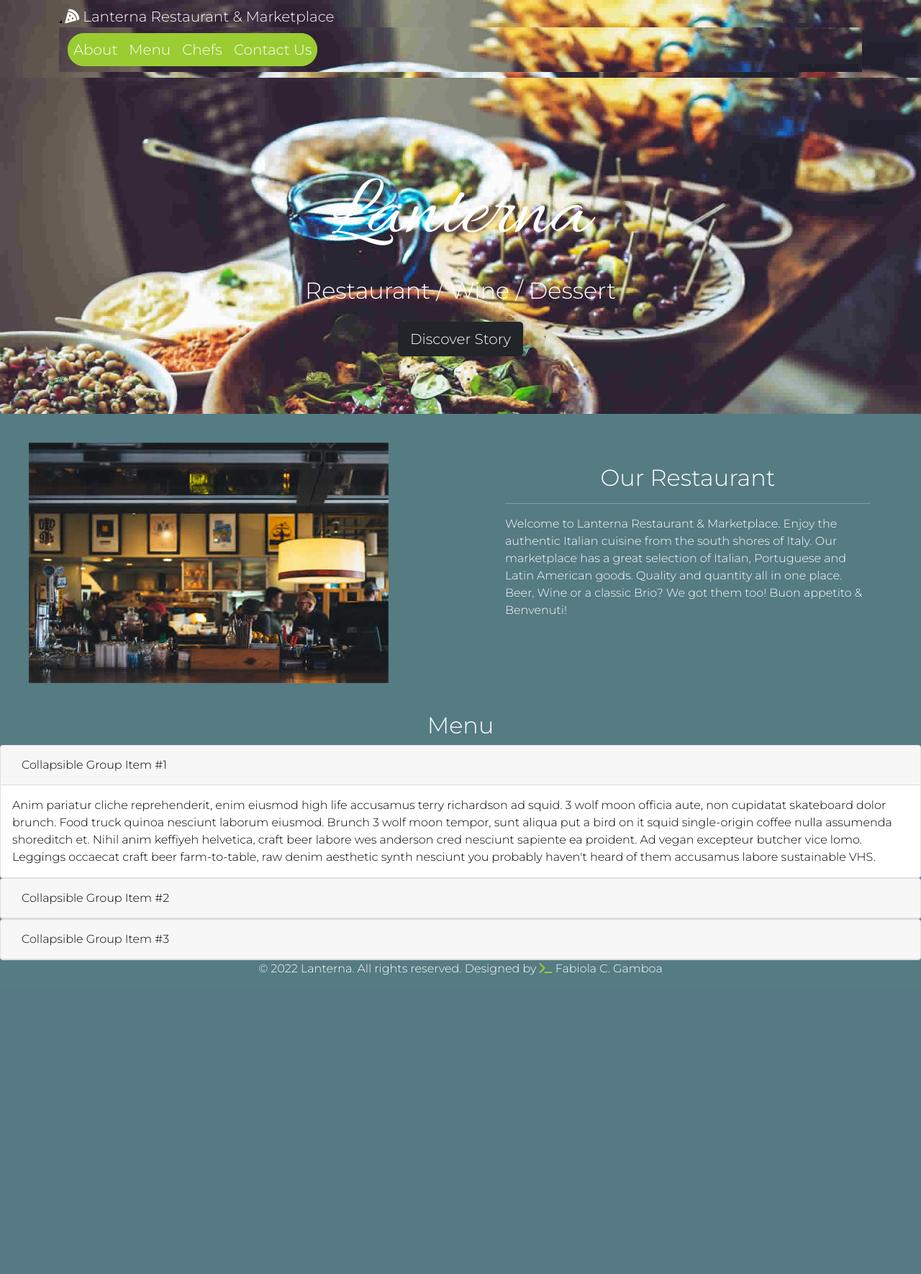
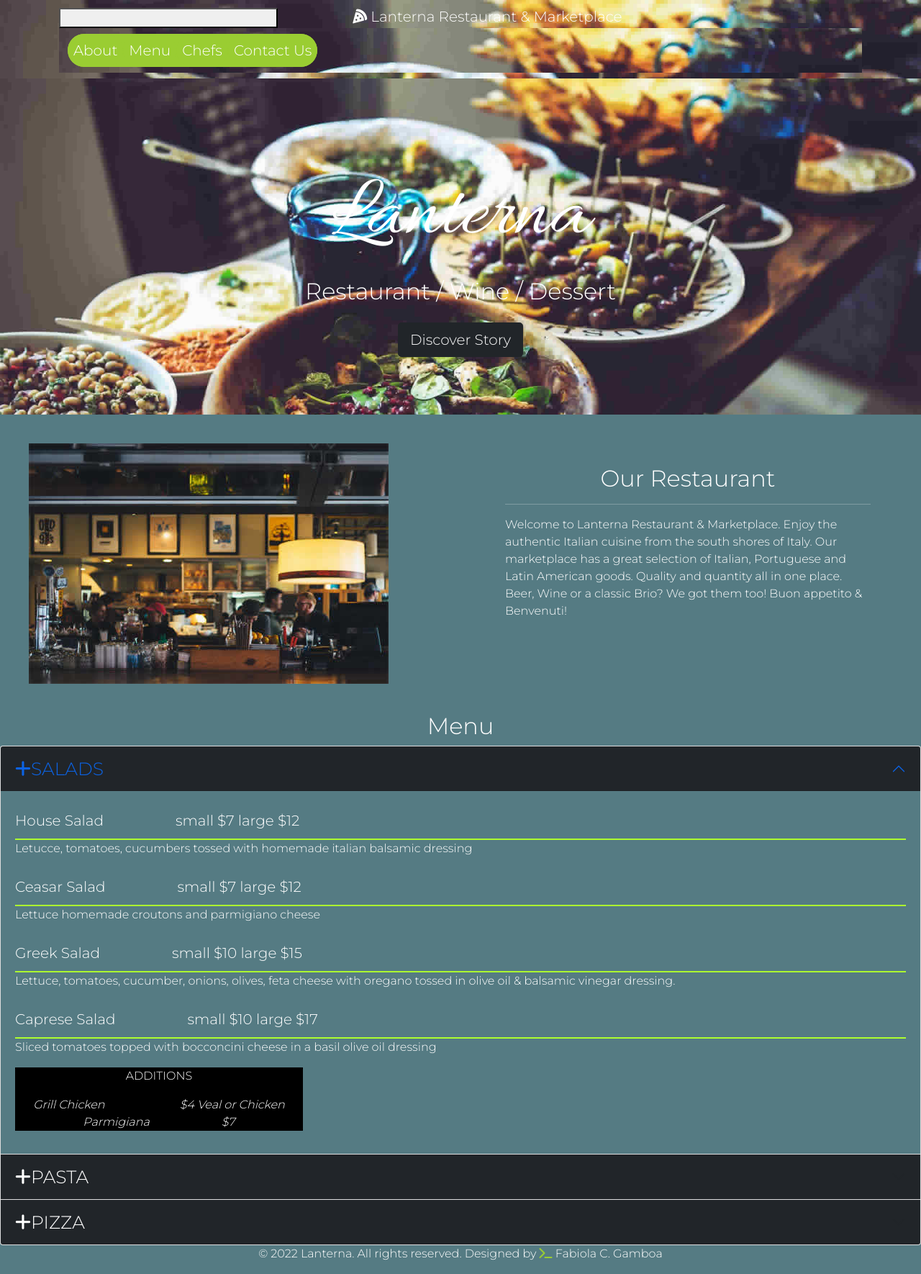
Before and after one commit to Fabscg/lanterna-marketplace, a PHP site: page / in a window 1280 px wide. Shown: the whole page at 72% size. Before the commit the page ends 1355 px from the top, so only its background shows below. Run offline with PHP 8.4, Linux system fonts and the light colour scheme; some libraries are stand-ins or nearby versions.

Commit message:
working in the menu and fixing some bugs

```diff
--- a/assets/style.css
+++ b/assets/style.css
@@ -74,14 +74,79 @@ nav,
 
 /* SECTION MENU */
 
-    {
+
+.accordion {
     background-color: #557B83;
 }
 
-.btn-link,
+.pasta-menu {
+    list-style-type: none;
+    font-size: 20px;
+    color: white;
+}
+
+.accordion {
+    cursor: pointer;
+}
+
+.accordion-button {
+    background-color: black;
+    text-align: center;
+}
+
+.accordion-collapse {
+    background-color: #557B83;
+}
+
+li {
+    list-style: none;
+    border-bottom: greenyellow solid 2px;
+    font-size: 20px;
+    line-height: 50px;
+}
+
+em {
+    text-align: center;
+}
+
+span {
+    margin-left: 100px;
+}
+
+.additions {
+    background-color: black;
+    text-align: center;
+    width: 400px;
+    display: block;
+}
+
+.btn-block,
 .card-body {
-    color: black;
+    color: white;
     text-decoration: none;
+    width: 100%;
+    height: 100%;
+    margin: 0;
+    font-size: 25px;
+}
+
+.btn-block {
+    color: white;
+    text-align: center;
+}
+
+.btn-block:hover {
+    color: greenyellow;
+}
+
+/* ICONS */
+
+.fa-pepper-hot {
+    color: red;
+}
+
+.fa-leaf {
+    color: greenyellow;
 }
 
 footer {
--- a/index.html
+++ b/index.html
@@ -5,15 +5,16 @@
     <meta charset="UTF-8">
     <meta http-equiv="X-UA-Compatible" content="IE=edge">
     <meta name="viewport" content="width=device-width, initial-scale=1.0">
-    <link href="https://cdn.jsdelivr.net/npm/bootstrap@5.0.2/dist/css/bootstrap.min.css" rel="stylesheet"
-        integrity="sha384-EVSTQN3/azprG1Anm3QDgpJLIm9Nao0Yz1ztcQTwFspd3yD65VohhpuuCOmLASjC" crossorigin="anonymous">
     <script src="https://cdn.jsdelivr.net/npm/bootstrap@5.0.2/dist/js/bootstrap.bundle.min.js"
         integrity="sha384-MrcW6ZMFYlzcLA8Nl+NtUVF0sA7MsXsP1UyJoMp4YLEuNSfAP+JcXn/tWtIaxVXM"
         crossorigin="anonymous"></script>
 
+
     <script src="https://kit.fontawesome.com/e387ff95d3.js" crossorigin="anonymous"></script>
     <script src="https://kit.fontawesome.com/4cf7e7bf8a.js" crossorigin="anonymous"></script>
     <link rel="shortcut icon" href="assets/img/favicon.ico" type="image/x-icon">
+    <link href="https://cdn.jsdelivr.net/npm/bootstrap@5.0.2/dist/css/bootstrap.min.css" rel="stylesheet"
+        integrity="sha384-EVSTQN3/azprG1Anm3QDgpJLIm9Nao0Yz1ztcQTwFspd3yD65VohhpuuCOmLASjC" crossorigin="anonymous">
     <title>Lanterna</title>
     <link
         href="https://fonts.googleapis.com/css2?family=Allura&family=Josefin+Sans&family=Montserrat:wght@300&family=Parisienne&display=swap"
@@ -99,74 +100,96 @@
     </div>
 
     <section id="menu">
+        <h2><a href="#menu">Menu</a></h2>
+        <div class="accordion" id="accordionExample">
+            <div class="accordion-item">
+                <h2 class="accordion-header" id="headingOne">
+                    <button class="accordion-button btn-lg btn-block btn-dark bg-dark" type="button"
+                        data-bs-toggle="collapse" data-bs-target="#collapseOne" aria-expanded="true"
+                        aria-controls="collapseOne">
+                        <i class="fa-solid fa-plus"></i> SALADS
+                    </button>
+                </h2>
+                <div id="collapseOne" class="accordion-collapse collapse show" aria-labelledby="headingOne"
+                    data-bs-parent="#accordionExample">
+                    <div class="accordion-body">
+                        <li>House Salad<span>small $7 large $12</span></li>
+                        <p>Letucce, tomatoes, cucumbers tossed with homemade italian balsamic dressing</p>
 
-        <h2><a href="#menu">Menu</a></h2>
-        <div id="accordion">
-            <div class="card">
-                <div class="card-header" id="headingOne">
-                    <h5 class="mb-0">
-                        <button class="btn btn-link" data-toggle="collapse" data-target="#collapseOne"
-                            aria-expanded="true" aria-controls="collapseOne">
-                            Collapsible Group Item #1
-                        </button>
-                    </h5>
-                </div>
+                        <li>Ceasar Salad<span>small $7 large $12</span></li>
+                        <p>Lettuce homemade croutons and parmigiano cheese</p>
 
-                <div id="collapseOne" class="collapse show" aria-labelledby="headingOne" data-parent="#accordion">
-                    <div class="card-body">
-                        Anim pariatur cliche reprehenderit, enim eiusmod high life accusamus terry richardson ad squid.
-                        3 wolf moon officia aute, non cupidatat skateboard dolor brunch. Food truck quinoa nesciunt
-                        laborum eiusmod. Brunch 3 wolf moon tempor, sunt aliqua put a bird on it squid single-origin
-                        coffee nulla assumenda shoreditch et. Nihil anim keffiyeh helvetica, craft beer labore wes
-                        anderson cred nesciunt sapiente ea proident. Ad vegan excepteur butcher vice lomo. Leggings
-                        occaecat craft beer farm-to-table, raw denim aesthetic synth nesciunt you probably haven't heard
-                        of them accusamus labore sustainable VHS.
+                        <li>Greek Salad<span>small $10 large $15</span></li>
+                        <p>Lettuce, tomatoes, cucumber, onions, olives, feta cheese with oregano tossed in olive oil &
+                            balsamic vinegar dressing.</p>
+
+                        <li>Caprese Salad<span>small $10 large $17</span></li>
+                        <p>Sliced tomatoes topped with bocconcini cheese in a basil olive oil dressing</p>
+                        <div class="additions">
+                            <p>ADDITIONS</p>
+                            <em>Grill Chicken <span>$4</span></em>
+                            <em>Veal or Chicken Parmigiana<span>$7</span></em></p>
+                        </div>
+
                     </div>
                 </div>
             </div>
-            <div class="card">
-                <div class="card-header" id="headingTwo">
-                    <h5 class="mb-0">
-                        <button class="btn btn-link collapsed" data-toggle="collapse" data-target="#collapseTwo"
-                            aria-expanded="false" aria-controls="collapseTwo">
-                            Collapsible Group Item #2
-                        </button>
-                    </h5>
-                </div>
-                <div id="collapseTwo" class="collapse" aria-labelledby="headingTwo" data-parent="#accordion">
-                    <div class="card-body">
-                        Anim pariatur cliche reprehenderit, enim eiusmod high life accusamus terry richardson ad squid.
-                        3 wolf moon officia aute, non cupidatat skateboard dolor brunch. Food truck quinoa nesciunt
-                        laborum eiusmod. Brunch 3 wolf moon tempor, sunt aliqua put a bird on it squid single-origin
-                        coffee nulla assumenda shoreditch et. Nihil anim keffiyeh helvetica, craft beer labore wes
-                        anderson cred nesciunt sapiente ea proident. Ad vegan excepteur butcher vice lomo. Leggings
-                        occaecat craft beer farm-to-table, raw denim aesthetic synth nesciunt you probably haven't heard
-                        of them accusamus labore sustainable VHS.
+            <div class="accordion-item">
+                <h2 class="accordion-header" id="headingTwo">
+                    <button class="accordion-button collapsed btn-lg btn-block btn-dark bg-dark" type="button"
+                        data-bs-toggle="collapse" data-bs-target="#collapseTwo" aria-expanded="false"
+                        aria-controls="collapseTwo">
+                        <i class="fa-solid fa-plus"></i> PASTA
+                    </button>
+                </h2>
+                <div id="collapseTwo" class="accordion-collapse collapse" aria-labelledby="headingTwo"
+                    data-bs-parent="#accordionExample">
+                    <div class="accordion-body">
+                        <ul>
+                            <li class="pasta-menu">Penne in Tomato and Basil<span>$12</span> <i
+                                    class="fa-solid fa-leaf"></i></li>
+                            <li class="pasta-menu">Penne Arrabiata(Spicy tomato sauce)<span>$14</span><i
+                                    class="fa-solid fa-leaf"></i><i class="fa-solid fa-pepper-hot"></i></li>
+                            <li class="pasta-menu">Penne alla Vodka(Seved with bacon)<span>$15</span></li>
+                            <li class="pasta-menu">Rigatoni Bolognese(Meat sauce)<span>$15</span></li>
+                            <li class="pasta-menu">Spaguetti Bolognese<span>$15</span></li>
+                            <li class="pasta-menu">Ravioli(Meat filling)<span>$15</span></li>
+                            <li class="pasta-menu">Tortellini(Cheesse filling)<span>$15</span><i
+                                    class="fa-solid fa-leaf"></i></li>
+                            <li class="pasta-menu">Gnochi<span>$15</span><i class="fa-solid fa-leaf"></i></li>
+                            <li class="pasta-menu">Fettuccine alla Carbonara<span>$15</span></li>
+                            <li class="pasta-menu">Fettuccine Alfredo<span>$15</span><i class="fa-solid fa-leaf"></i>
+                            </li>
+                            <li class="pasta-menu">Spaguetti in Olive Oil and Garlic Sauce<span>$12</span><i
+                                    class="fa-solid fa-leaf"></i></li>
+                        </ul>
                     </div>
                 </div>
             </div>
-            <div class="card">
-                <div class="card-header" id="headingThree">
-                    <h5 class="mb-0">
-                        <button class="btn btn-link collapsed" data-toggle="collapse" data-target="#collapseThree"
-                            aria-expanded="false" aria-controls="collapseThree">
-                            Collapsible Group Item #3
-                        </button>
-                    </h5>
-                </div>
-                <div id="collapseThree" class="collapse" aria-labelledby="headingThree" data-parent="#accordion">
-                    <div class="card-body">
-                        Anim pariatur cliche reprehenderit, enim eiusmod high life accusamus terry richardson ad squid.
-                        3 wolf moon officia aute, non cupidatat skateboard dolor brunch. Food truck quinoa nesciunt
-                        laborum eiusmod. Brunch 3 wolf moon tempor, sunt aliqua put a bird on it squid single-origin
-                        coffee nulla assumenda shoreditch et. Nihil anim keffiyeh helvetica, craft beer labore wes
-                        anderson cred nesciunt sapiente ea proident. Ad vegan excepteur butcher vice lomo. Leggings
-                        occaecat craft beer farm-to-table, raw denim aesthetic synth nesciunt you probably haven't heard
-                        of them accusamus labore sustainable VHS.
+            <div class="accordion-item">
+                <h2 class="accordion-header" id="headingThree">
+                    <button class="accordion-button collapsed btn-lg btn-block btn-dark bg-dark" type="button"
+                        data-bs-toggle="collapse" data-bs-target="#collapseThree" aria-expanded="false"
+                        aria-controls="collapseThree">
+                        <i class="fa-solid fa-plus"></i> PIZZA
+                    </button>
+                </h2>
+                <div id="collapseThree" class="accordion-collapse collapse" aria-labelledby="headingThree"
+                    data-bs-parent="#accordionExample">
+                    <div class="accordion-body">
+                        <ul>
+                            <li><span></span></li>
+                            <li><span></span></li>
+                            <li><span></span></li>
+                            <li><span></span></li>
+                            <li><span></span></li>
+                            <li><span></span></li>
+                        </ul>
                     </div>
                 </div>
             </div>
         </div>
+
     </section>
 
     <footer>
--- a/package.json
+++ b/package.json
@@ -4,6 +4,7 @@
   "description": "",
   "main": "index.js",
   "scripts": {
+    "start": "nodemon",
     "test": "echo \"Error: no test specified\" && exit 1"
   },
   "repository": {
@@ -18,6 +19,7 @@
   },
   "homepage": "https://github.com/Fabscg/lanterna-marketplace#readme",
   "dependencies": {
-    "bootstrap": "^3.3.4"
+    "bootstrap": "^3.4.1",
+    "nodemon": "^2.0.16"
   }
 }
```
Also changed, not shown: index.js (added), package-lock.json.
